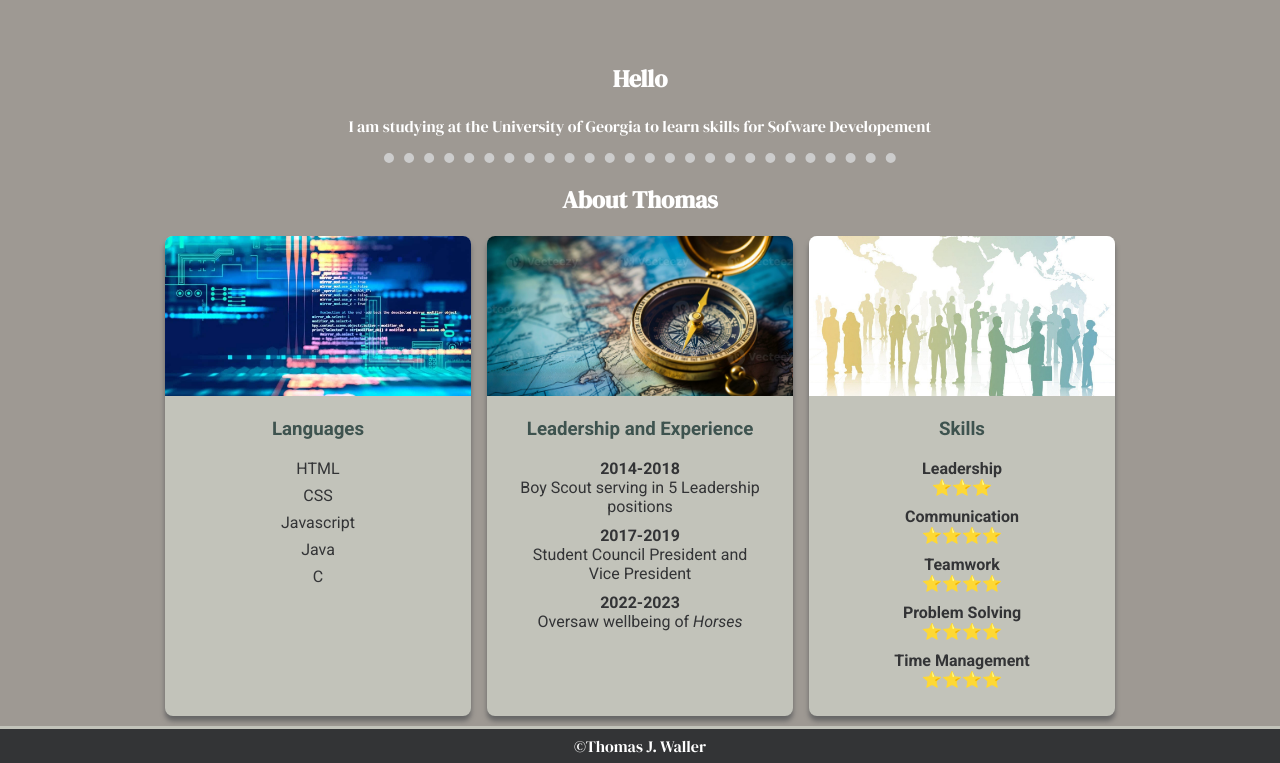
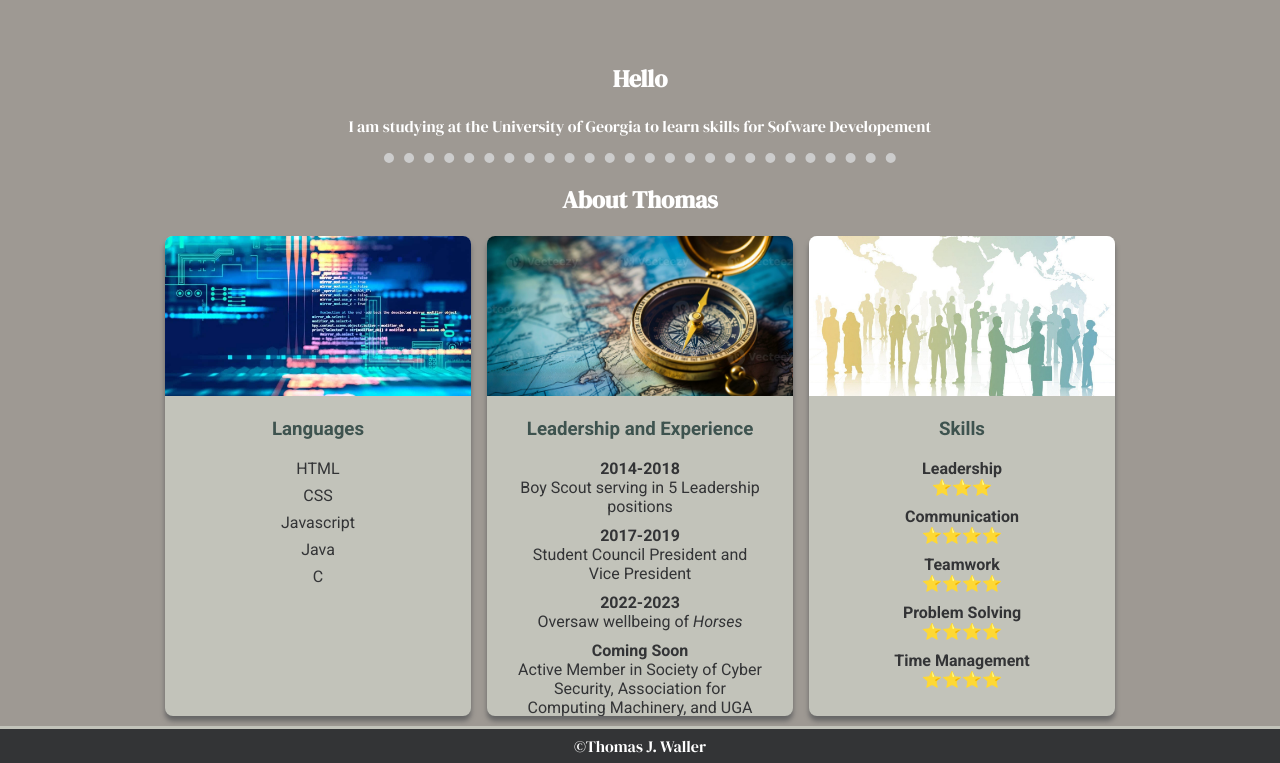
Before and after one commit to tjwaller/tjwaller.github.io, a plain HTML site: page index.html in a window 1280 px wide. Shown: the part 943-1706 px from the top of the page. Drawn offline with Linux system fonts and the light colour scheme.

Commit message:
Update index.html
Added Clubs and organizations to my experience

```diff
--- a/index.html
+++ b/index.html
@@ -63,6 +63,8 @@
                 <dd>Student Council President and Vice President</dd>
                 <dt>2022-2023</dt>
                 <dd>Oversaw wellbeing of <a href="https://www.facebook.com/pages/Edwards%20Carl%20&%20Sons%20Stables%20Sasser/161594003864584/">Horses</a></dd>
+                <dt>Coming Soon</dt>
+                <dd>Active Member in Society of Cyber Security, Association for Computing Machinery, and UGA Hacks</dd>
             </dl>
         </section>
 
```
